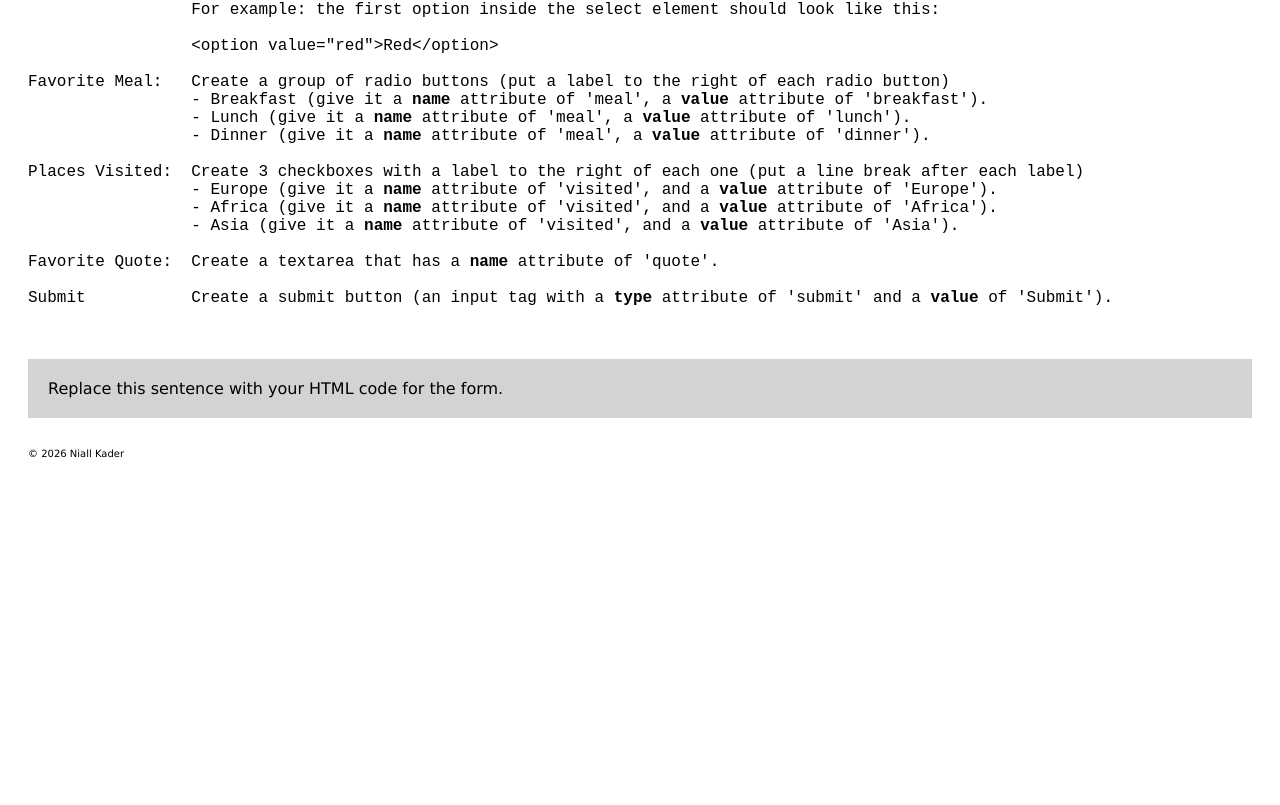
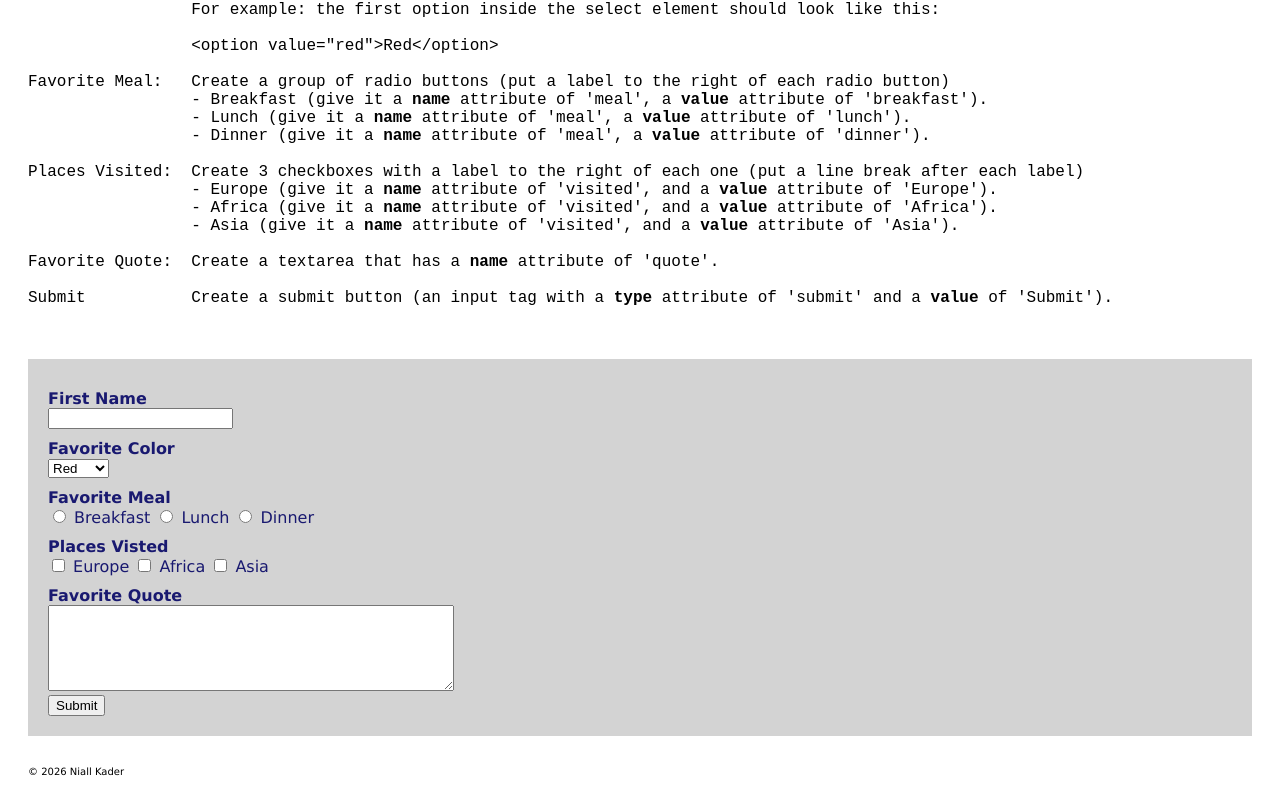
Before and after one commit to yangm9001/web-programming, a plain HTML site: page HTML/forms-WORKSHEET.html in a window 1280 px wide. Shown: the part 844-1649 px from the top of the page. Before the commit the page ends 1331 px from the top, so only its background shows below. Drawn offline with Linux system fonts and the light colour scheme.

Commit message:
Completed Forms Worksheet

```diff
--- a/HTML/forms-WORKSHEET.html
+++ b/HTML/forms-WORKSHEET.html
@@ -76,7 +76,33 @@ Submit           Create a submit button (an input tag with a <b>type</b> attribu
        </pre>
        <div class="answer">
           <form id="frmSurvey" action="https://www.webcoder.club/form-handler" method="POST">
-            Replace this sentence with your HTML code for the form.
+            <label for="">First Name</label>
+            <input type="text" name="firstName">
+            <label for="">Favorite Color</label>
+            <select name="favoriteColor" id="">
+                <option value="red">Red</option>
+                <option value="yellow">Yellow</option>
+                <option value="blue">Blue</option>
+                <option value="other">Other</option>
+                </select>
+            <label for="">Favorite Meal</label>
+            <input type="radio" name="meal" value="breakfast">
+            <label for="">Breakfast</label>
+            <input type="radio" name="meal" value="lunch">
+            <label for="">Lunch</label>
+            <input type="radio" name="meal" value="dinner">
+            <label for="">Dinner</label>
+            <label for="">Places Visted</label>
+            <input type="checkbox" name="visited" value="europe">
+            <label for="">Europe</label>
+            <input type="checkbox" name="visited" value="africa">
+            <label for="">Africa</label>
+            <input type="checkbox" name="visited" value="asia">
+            <label for="">Asia</label>
+            <label for="">Favorite Quote</label>
+            <textarea name="quote" id="" rows="4" cols="30"></textarea>
+            <br>
+            <button type="submit" value="submit">Submit</button>
           </form>
        </div>
        <footer>
```
